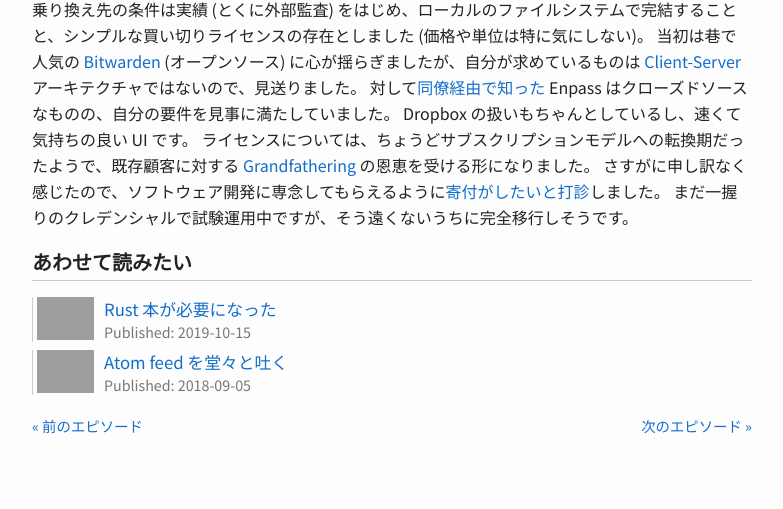
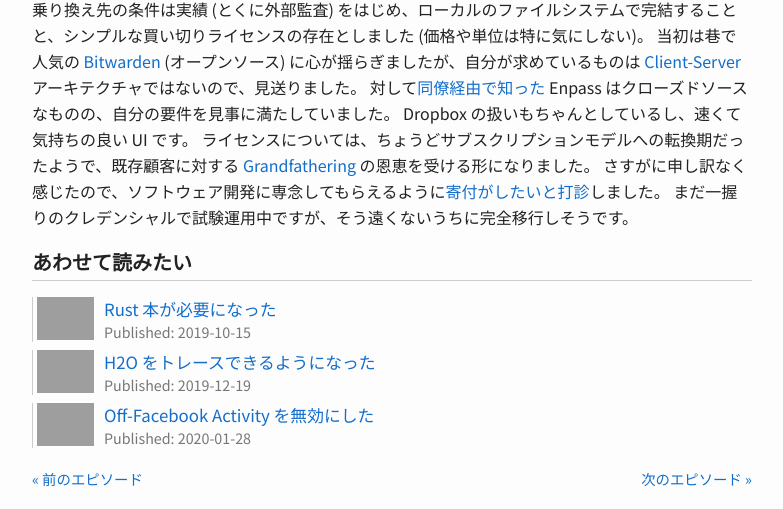
Before and after one commit to toru/ep.torumk.com, a Jekyll site: the page built from _posts/2019-11-20-hello-enpass.md, in a window 1280 px wide. Shown: the part 776-1285 px from the top of the page, without its empty margins (248-1031 px from the left). Built offline with Jekyll 4.4.1, drawn with Linux system fonts in a browser that asks for light colours; before the commit the page ends 1232 px from its top, so only the background shows below that; grey boxes are pictures that could not be loaded.

Commit message:
posts: refresh the related episodes

```diff
--- a/_posts/2019-11-20-hello-enpass.md
+++ b/_posts/2019-11-20-hello-enpass.md
@@ -8,7 +8,8 @@
 
 related:
   - /the-rust-book
-  - /atom-syndication
+  - /tracing-h2o
+  - /off-facebook-activity
 
 permalink: /hello-enpass
 ---
```
